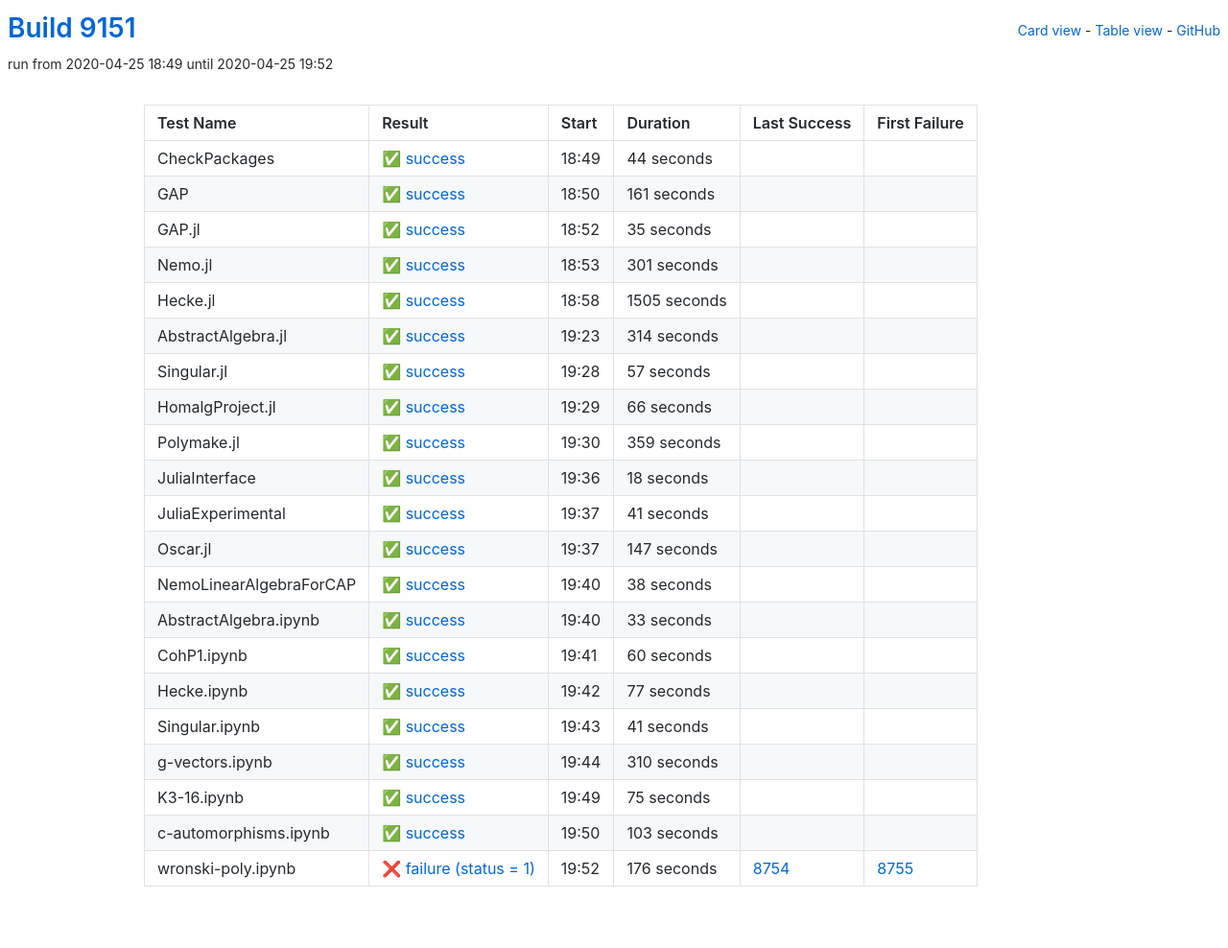
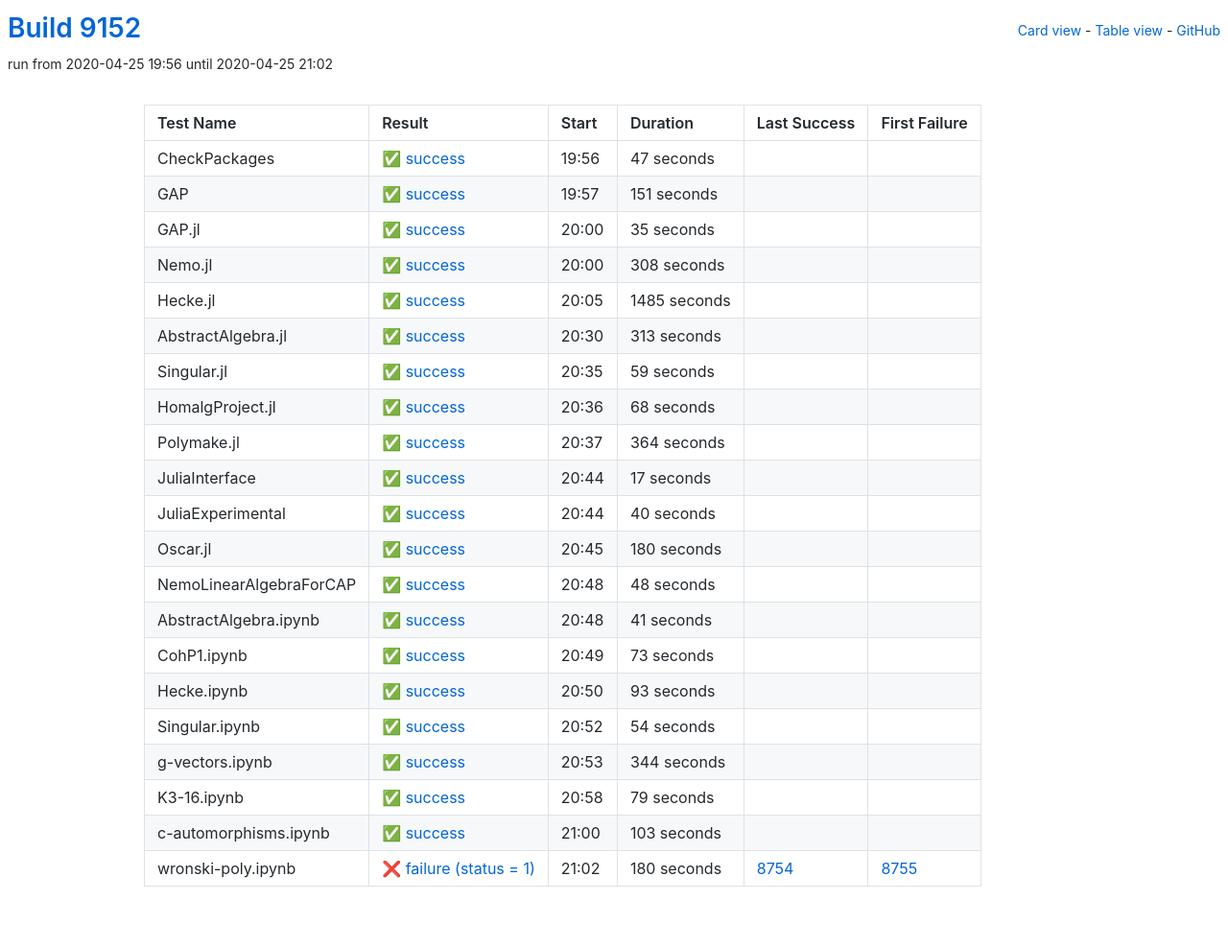
Before and after one commit to oscar-system/oscar-ci-status, a Jekyll site: the page built from table.html, in a window 1280 px wide. Shown: the whole page at 96% size. Built offline with Jekyll 4.4.1, drawn with Linux system fonts in a browser that asks for light colours.

Commit message:
Build 9152

```diff
--- a/_data/ci.yml
+++ b/_data/ci.yml
@@ -1,27 +1,27 @@
-build: 9151
-build_url: https://oscarci.mathematik.uni-kl.de/job/oscar/9151/
+build: 9152
+build_url: https://oscarci.mathematik.uni-kl.de/job/oscar/9152/
 job: oscar
 tests:
-- duration: 44
+- duration: 47
   exitcode: 0
   first_failure: false
   first_failure_url: null
   last_success: false
   last_success_url: null
-  log: https://oscarci.mathematik.uni-kl.de/job/oscar/9151/artifact/logs/build-9151/CheckPackages.log
+  log: https://oscarci.mathematik.uni-kl.de/job/oscar/9152/artifact/logs/build-9152/CheckPackages.log
   name: CheckPackages
-  start: 2020-04-25 18:49
+  start: 2020-04-25 19:56
   status: success
   success: true
-- duration: 161
+- duration: 151
   exitcode: 0
   first_failure: false
   first_failure_url: null
   last_success: false
   last_success_url: null
-  log: https://oscarci.mathematik.uni-kl.de/job/oscar/9151/artifact/logs/build-9151/GAP.log
+  log: https://oscarci.mathematik.uni-kl.de/job/oscar/9152/artifact/logs/build-9152/GAP.log
   name: GAP
-  start: 2020-04-25 18:50
+  start: 2020-04-25 19:57
   status: success
   success: true
 - duration: 35
@@ -30,86 +30,119 @@ tests:
   first_failure_url: null
   last_success: false
   last_success_url: null
-  log: https://oscarci.mathematik.uni-kl.de/job/oscar/9151/artifact/logs/build-9151/GAP.jl.log
+  log: https://oscarci.mathematik.uni-kl.de/job/oscar/9152/artifact/logs/build-9152/GAP.jl.log
   name: GAP.jl
-  start: 2020-04-25 18:52
+  start: 2020-04-25 20:00
   status: success
   success: true
-- duration: 301
+- duration: 308
   exitcode: 0
   first_failure: false
   first_failure_url: null
   last_success: false
   last_success_url: null
-  log: https://oscarci.mathematik.uni-kl.de/job/oscar/9151/artifact/logs/build-9151/Nemo.jl.log
+  log: https://oscarci.mathematik.uni-kl.de/job/oscar/9152/artifact/logs/build-9152/Nemo.jl.log
   name: Nemo.jl
-  start: 2020-04-25 18:53
+  start: 2020-04-25 20:00
   status: success
   success: true
-- duration: 1505
+- duration: 1485
   exitcode: 0
   first_failure: false
   first_failure_url: null
   last_success: false
   last_success_url: null
-  log: https://oscarci.mathematik.uni-kl.de/job/oscar/9151/artifact/logs/build-9151/Hecke.jl.log
+  log: https://oscarci.mathematik.uni-kl.de/job/oscar/9152/artifact/logs/build-9152/Hecke.jl.log
   name: Hecke.jl
-  start: 2020-04-25 18:58
+  start: 2020-04-25 20:05
   status: success
   success: true
-- duration: 314
+- duration: 313
   exitcode: 0
   first_failure: false
   first_failure_url: null
   last_success: false
   last_success_url: null
-  log: https://oscarci.mathematik.uni-kl.de/job/oscar/9151/artifact/logs/build-9151/AbstractAlgebra.jl.log
+  log: https://oscarci.mathematik.uni-kl.de/job/oscar/9152/artifact/logs/build-9152/AbstractAlgebra.jl.log
   name: AbstractAlgebra.jl
-  start: 2020-04-25 19:23
+  start: 2020-04-25 20:30
   status: success
   success: true
-- duration: 57
+- duration: 59
   exitcode: 0
   first_failure: false
   first_failure_url: null
   last_success: false
   last_success_url: null
-  log: https://oscarci.mathematik.uni-kl.de/job/oscar/9151/artifact/logs/build-9151/Singular.jl.log
+  log: https://oscarci.mathematik.uni-kl.de/job/oscar/9152/artifact/logs/build-9152/Singular.jl.log
   name: Singular.jl
-  start: 2020-04-25 19:28
+  start: 2020-04-25 20:35
   status: success
   success: true
-- duration: 66
+- duration: 68
   exitcode: 0
   first_failure: false
   first_failure_url: null
   last_success: false
   last_success_url: null
-  log: https://oscarci.mathematik.uni-kl.de/job/oscar/9151/artifact/logs/build-9151/HomalgProject.jl.log
+  log: https://oscarci.mathematik.uni-kl.de/job/oscar/9152/artifact/logs/build-9152/HomalgProject.jl.log
   name: HomalgProject.jl
-  start: 2020-04-25 19:29
+  start: 2020-04-25 20:36
   status: success
   success: true
-- duration: 359
+- duration: 364
   exitcode: 0
   first_failure: false
   first_failure_url: null
   last_success: false
   last_success_url: null
-  log: https://oscarci.mathematik.uni-kl.de/job/oscar/9151/artifact/logs/build-9151/Polymake.jl.log
+  log: https://oscarci.mathematik.uni-kl.de/job/oscar/9152/artifact/logs/build-9152/Polymake.jl.log
   name: Polymake.jl
-  start: 2020-04-25 19:30
+  start: 2020-04-25 20:37
   status: success
   success: true
-- duration: 18
+- duration: 17
   exitcode: 0
   first_failure: false
   first_failure_url: null
   last_success: false
   last_success_url: null
-  log: https://oscarci.mathematik.uni-kl.de/job/oscar/9151/artifact/logs/build-9151/JuliaInterface.log
+  log: https://oscarci.mathematik.uni-kl.de/job/oscar/9152/artifact/logs/build-9152/JuliaInterface.log
   name: JuliaInterface
-  start: 2020-04-25 19:36
+  start: 2020-04-25 20:44
+  status: success
+  success: true
+- duration: 40
+  exitcode: 0
+  first_failure: false
+  first_failure_url: null
+  last_success: false
+  last_success_url: null
+  log: https://oscarci.mathematik.uni-kl.de/job/oscar/9152/artifact/logs/build-9152/JuliaExperimental.log
+  name: JuliaExperimental
+  start: 2020-04-25 20:44
+  status: success
+  success: true
+- duration: 180
+  exitcode: 0
+  first_failure: false
+  first_failure_url: null
+  last_success: false
+  last_success_url: null
+  log: https://oscarci.mathematik.uni-kl.de/job/oscar/9152/artifact/logs/build-9152/Oscar.jl.log
+  name: Oscar.jl
+  start: 2020-04-25 20:45
+  status: success
+  success: true
+- duration: 48
+  exitcode: 0
+  first_failure: false
+  first_failure_url: null
+  last_success: false
+  last_success_url: null
+  log: https://oscarci.mathematik.uni-kl.de/job/oscar/9152/artifact/logs/build-9152/NemoLinearAlgebraForCAP.log
+  name: NemoLinearAlgebraForCAP
+  start: 2020-04-25 20:48
   status: success
   success: true
 - duration: 41
@@ -118,97 +151,64 @@ tests:
   first_failure_url: null
   last_success: false
   last_success_url: null
-  log: https://oscarci.mathematik.uni-kl.de/job/oscar/9151/artifact/logs/build-9151/JuliaExperimental.log
-  name: JuliaExperimental
-  start: 2020-04-25 19:37
+  log: https://oscarci.mathematik.uni-kl.de/job/oscar/9152/artifact/logs/build-9152/AbstractAlgebra.ipynb.log
+  name: AbstractAlgebra.ipynb
+  start: 2020-04-25 20:48
   status: success
   success: true
-- duration: 147
+- duration: 73
   exitcode: 0
   first_failure: false
   first_failure_url: null
   last_success: false
   last_success_url: null
-  log: https://oscarci.mathematik.uni-kl.de/job/oscar/9151/artifact/logs/build-9151/Oscar.jl.log
-  name: Oscar.jl
-  start: 2020-04-25 19:37
+  log: https://oscarci.mathematik.uni-kl.de/job/oscar/9152/artifact/logs/build-9152/CohP1.ipynb.log
+  name: CohP1.ipynb
+  start: 2020-04-25 20:49
   status: success
   success: true
-- duration: 38
+- duration: 93
   exitcode: 0
   first_failure: false
   first_failure_url: null
   last_success: false
   last_success_url: null
-  log: https://oscarci.mathematik.uni-kl.de/job/oscar/9151/artifact/logs/build-9151/NemoLinearAlgebraForCAP.log
-  name: NemoLinearAlgebraForCAP
-  start: 2020-04-25 19:40
+  log: https://oscarci.mathematik.uni-kl.de/job/oscar/9152/artifact/logs/build-9152/Hecke.ipynb.log
+  name: Hecke.ipynb
+  start: 2020-04-25 20:50
   status: success
   success: true
-- duration: 33
+- duration: 54
   exitcode: 0
   first_failure: false
   first_failure_url: null
   last_success: false
   last_success_url: null
-  log: https://oscarci.mathematik.uni-kl.de/job/oscar/9151/artifact/logs/build-9151/AbstractAlgebra.ipynb.log
-  name: AbstractAlgebra.ipynb
-  start: 2020-04-25 19:40
+  log: https://oscarci.mathematik.uni-kl.de/job/oscar/9152/artifact/logs/build-9152/Singular.ipynb.log
+  name: Singular.ipynb
+  start: 2020-04-25 20:52
   status: success
   success: true
-- duration: 60
+- duration: 344
   exitcode: 0
   first_failure: false
   first_failure_url: null
   last_success: false
   last_success_url: null
-  log: https://oscarci.mathematik.uni-kl.de/job/oscar/9151/artifact/logs/build-9151/CohP1.ipynb.log
-  name: CohP1.ipynb
-  start: 2020-04-25 19:41
+  log: https://oscarci.mathematik.uni-kl.de/job/oscar/9152/artifact/logs/build-9152/g-vectors.ipynb.log
+  name: g-vectors.ipynb
+  start: 2020-04-25 20:53
   status: success
   success: true
-- duration: 77
+- duration: 79
   exitcode: 0
   first_failure: false
   first_failure_url: null
   last_success: false
   last_success_url: null
-  log: https://oscarci.mathematik.uni-kl.de/job/oscar/9151/artifact/logs/build-9151/Hecke.ipynb.log
-  name: Hecke.ipynb
-  start: 2020-04-25 19:42
-  status: success
-  success: true
-- duration: 41
-  exitcode: 0
-  first_failure: false
-  first_failure_url: null
-  last_success: false
-  last_success_url: null
-  log: https://oscarci.mathematik.uni-kl.de/job/oscar/9151/artifact/logs/build-9151/Singular.ipynb.log
-  name: Singular.ipynb
-  start: 2020-04-25 19:43
-  status: success
-  success: true
-- duration: 310
-  exitcode: 0
-  first_failure: false
-  first_failure_url: null
-  last_success: false
-  last_success_url: null
-  log: https://oscarci.mathematik.uni-kl.de/job/oscar/9151/artifact/logs/build-9151/g-vectors.ipynb.log
-  name: g-vectors.ipynb
-  start: 2020-04-25 19:44
-  status: success
-  success: true
-- duration: 75
-  exitcode: 0
-  first_failure: false
-  first_failure_url: null
-  last_success: false
-  last_success_url: null
-  log: https://oscarci.mathematik.uni-kl.de/job/oscar/9151/artifact/logs/build-9151/K3-16.ipynb.log
+  log: https://oscarci.mathematik.uni-kl.de/job/oscar/9152/artifact/logs/build-9152/K3-16.ipynb.log
   name: K3-16.ipynb
-  start: 2020-04-25 19:49
+  start: 2020-04-25 20:58
   status: success
   success: true
 - duration: 103
@@ -217,19 +217,19 @@ tests:
   first_failure_url: null
   last_success: false
   last_success_url: null
-  log: https://oscarci.mathematik.uni-kl.de/job/oscar/9151/artifact/logs/build-9151/c-automorphisms.ipynb.log
+  log: https://oscarci.mathematik.uni-kl.de/job/oscar/9152/artifact/logs/build-9152/c-automorphisms.ipynb.log
   name: c-automorphisms.ipynb
-  start: 2020-04-25 19:50
+  start: 2020-04-25 21:00
   status: success
   success: true
-- duration: 176
+- duration: 180
   exitcode: 1
   first_failure: 8755
   first_failure_url: https://oscarci.mathematik.uni-kl.de/job/oscar/8755/
   last_success: 8754
   last_success_url: https://oscarci.mathematik.uni-kl.de/job/oscar/8754/
-  log: https://oscarci.mathematik.uni-kl.de/job/oscar/9151/artifact/logs/build-9151/wronski-poly.ipynb.log
+  log: https://oscarci.mathematik.uni-kl.de/job/oscar/9152/artifact/logs/build-9152/wronski-poly.ipynb.log
   name: wronski-poly.ipynb
-  start: 2020-04-25 19:52
+  start: 2020-04-25 21:02
   status: failure
   success: false
```
Also changed, not shown: README.md.
